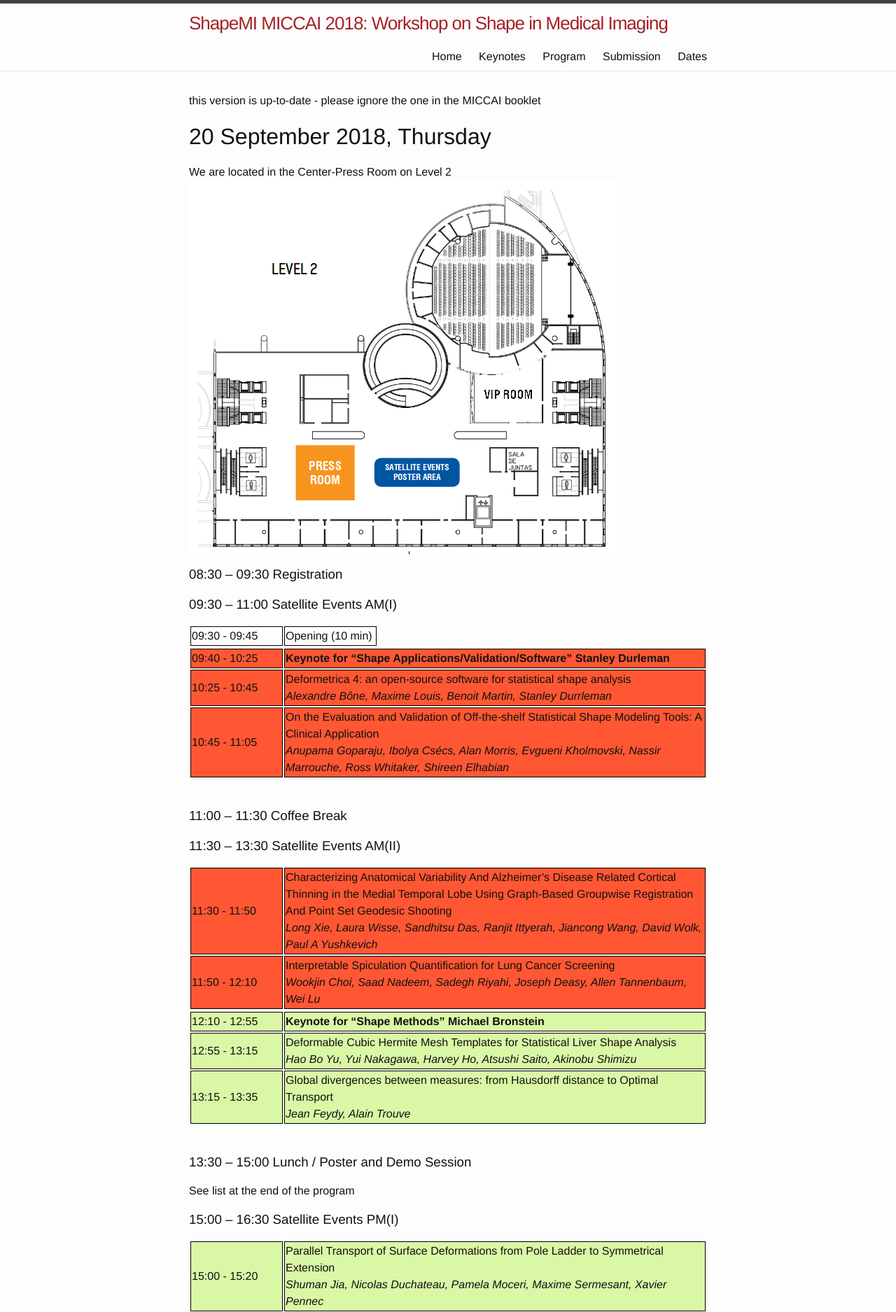
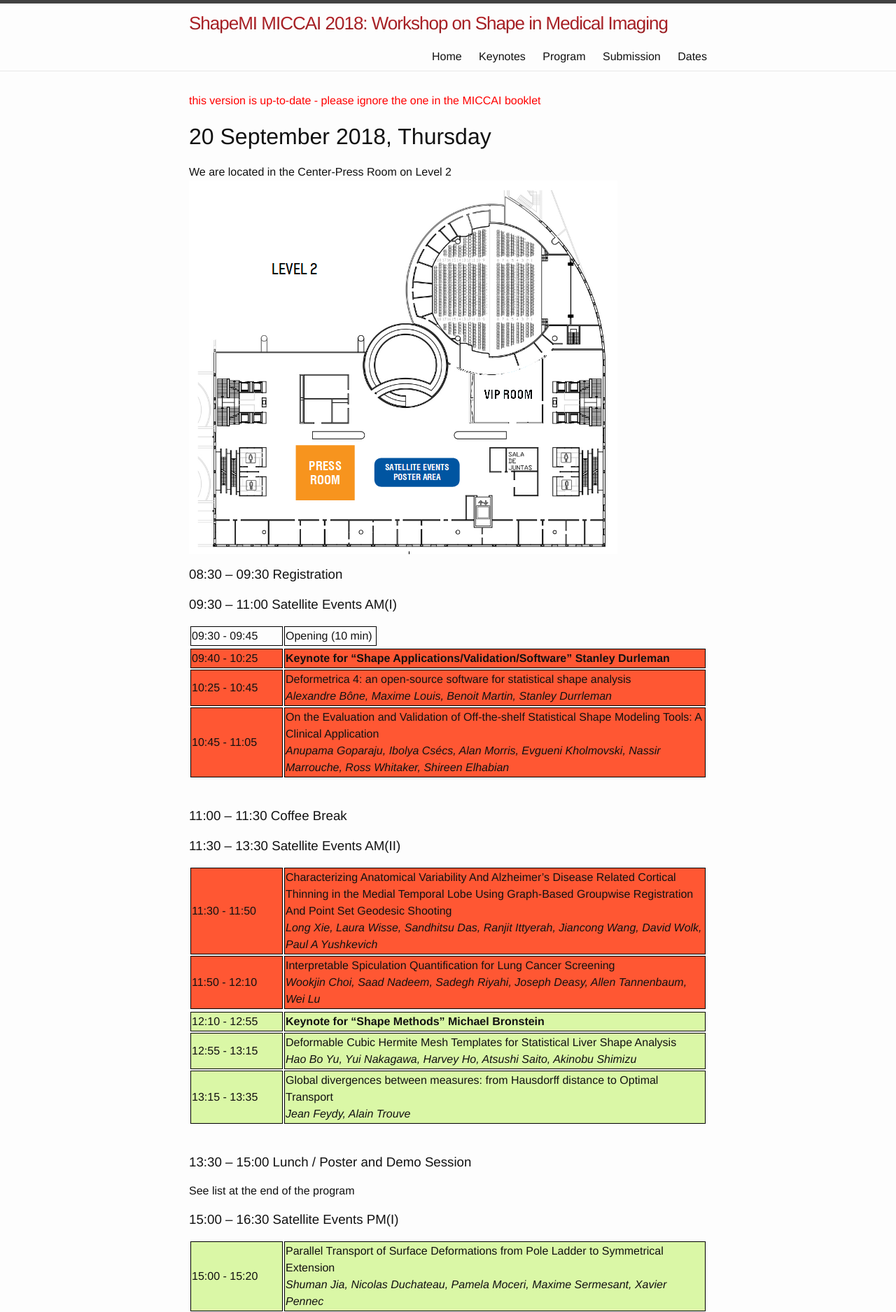
Before and after one commit to shapemi/shapemi2020, a Jekyll site: the page built from program/index.md, in a window 1280 px wide. Shown: the top 1875 px of the page at 70% size. Built offline with Jekyll 4.4.1, drawn with Linux system fonts in a browser that asks for light colours.

Commit message:
Update index.md

```diff
--- a/program/index.md
+++ b/program/index.md
@@ -28,7 +28,7 @@ order: 2
         }
 </style>
 
-<span style="font-color:red">this version is up-to-date - please ignore the one in the MICCAI booklet</span>
+<span style="color:red">this version is up-to-date - please ignore the one in the MICCAI booklet</span>
 
 # 20 September 2018, Thursday
 We are located in the Center-Press Room on Level 2
```
